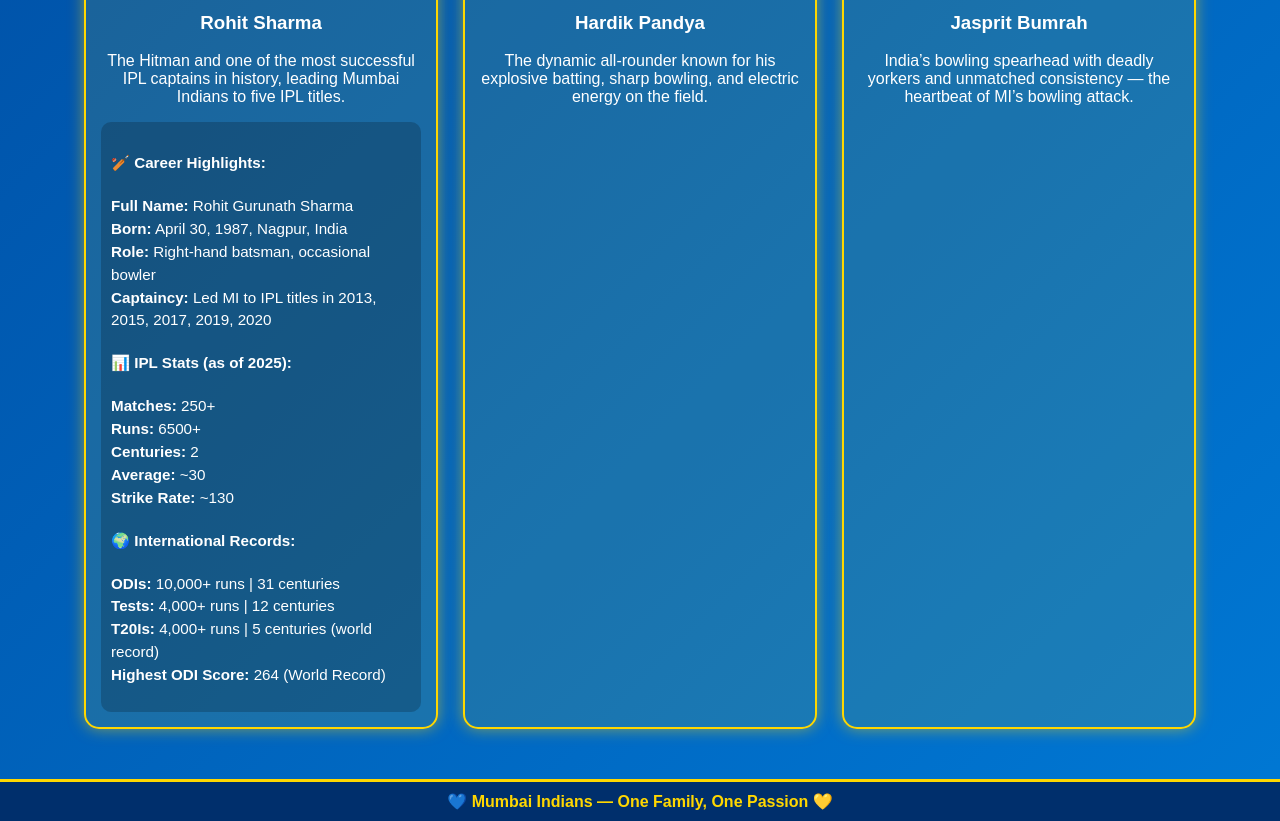
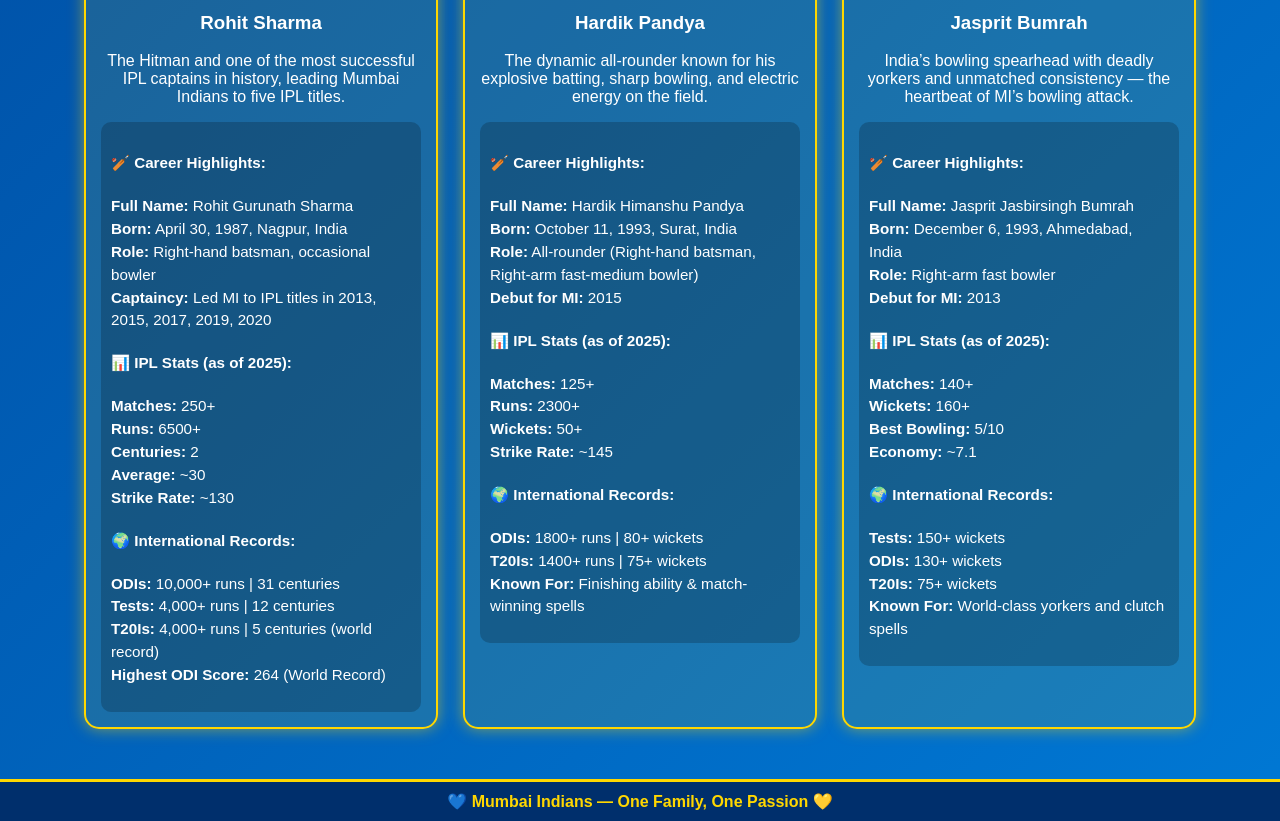
Before and after one commit to Sai25-piske/IPL-webpage, a plain HTML site: page index.html in a window 1280 px wide. Shown: the part 560-1381 px from the top of the page. Drawn offline with Linux system fonts and the light colour scheme.

Commit message:
Update index.html

```diff
--- a/index.html
+++ b/index.html
@@ -55,7 +55,7 @@
         .stats {
             text-align: left;
             margin-top: 10px;
-            background: rgba(0, 0, 0, 0.2);
+            background: rgba(0,0,0,0.2);
             padding: 10px;
             border-radius: 10px;
             font-size: 0.95em;
@@ -74,8 +74,7 @@
 <body>
     <header>🏏 Mumbai Indians 🏆</header>
     <div class="content">
-        <p>The Mumbai Indians are a professional franchise cricket team based in Mumbai, Maharashtra, competing in the Indian Premier League (IPL).
-        Known for their strong team spirit, strategic brilliance, and five IPL titles, MI continues to be the pride of every Mumbaikar.</p>
+        <p>The Mumbai Indians are a professional franchise cricket team based in Mumbai, Maharashtra, competing in the Indian Premier League (IPL). Known for their strong team spirit, strategic brilliance, and five IPL titles, MI continues to be the pride of every Mumbaikar.</p>
     </div>
 
     <div class="players">
@@ -113,12 +112,57 @@
             <img src="images/pandya.jpg" alt="Hardik Pandya">
             <h3>Hardik Pandya</h3>
             <p>The dynamic all-rounder known for his explosive batting, sharp bowling, and electric energy on the field.</p>
+            <div class="stats">
+                <h4>🏏 Career Highlights:</h4>
+                <ul style="text-align:left; list-style:none; padding-left:0;">
+                    <li><strong>Full Name:</strong> Hardik Himanshu Pandya</li>
+                    <li><strong>Born:</strong> October 11, 1993, Surat, India</li>
+                    <li><strong>Role:</strong> All-rounder (Right-hand batsman, Right-arm fast-medium bowler)</li>
+                    <li><strong>Debut for MI:</strong> 2015</li>
+                </ul>
+                <h4>📊 IPL Stats (as of 2025):</h4>
+                <ul style="text-align:left; list-style:none; padding-left:0;">
+                    <li><strong>Matches:</strong> 125+</li>
+                    <li><strong>Runs:</strong> 2300+</li>
+                    <li><strong>Wickets:</strong> 50+</li>
+                    <li><strong>Strike Rate:</strong> ~145</li>
+                </ul>
+                <h4>🌍 International Records:</h4>
+                <ul style="text-align:left; list-style:none; padding-left:0;">
+                    <li><strong>ODIs:</strong> 1800+ runs | 80+ wickets</li>
+                    <li><strong>T20Is:</strong> 1400+ runs | 75+ wickets</li>
+                    <li><strong>Known For:</strong> Finishing ability & match-winning spells</li>
+                </ul>
+            </div>
         </div>
 
         <div class="player">
             <img src="images/bumrah.jpg" alt="Jasprit Bumrah">
             <h3>Jasprit Bumrah</h3>
             <p>India’s bowling spearhead with deadly yorkers and unmatched consistency — the heartbeat of MI’s bowling attack.</p>
+            <div class="stats">
+                <h4>🏏 Career Highlights:</h4>
+                <ul style="text-align:left; list-style:none; padding-left:0;">
+                    <li><strong>Full Name:</strong> Jasprit Jasbirsingh Bumrah</li>
+                    <li><strong>Born:</strong> December 6, 1993, Ahmedabad, India</li>
+                    <li><strong>Role:</strong> Right-arm fast bowler</li>
+                    <li><strong>Debut for MI:</strong> 2013</li>
+                </ul>
+                <h4>📊 IPL Stats (as of 2025):</h4>
+                <ul style="text-align:left; list-style:none; padding-left:0;">
+                    <li><strong>Matches:</strong> 140+</li>
+                    <li><strong>Wickets:</strong> 160+</li>
+                    <li><strong>Best Bowling:</strong> 5/10</li>
+                    <li><strong>Economy:</strong> ~7.1</li>
+                </ul>
+                <h4>🌍 International Records:</h4>
+                <ul style="text-align:left; list-style:none; padding-left:0;">
+                    <li><strong>Tests:</strong> 150+ wickets</li>
+                    <li><strong>ODIs:</strong> 130+ wickets</li>
+                    <li><strong>T20Is:</strong> 75+ wickets</li>
+                    <li><strong>Known For:</strong> World-class yorkers and clutch spells</li>
+                </ul>
+            </div>
         </div>
     </div>
 
```
